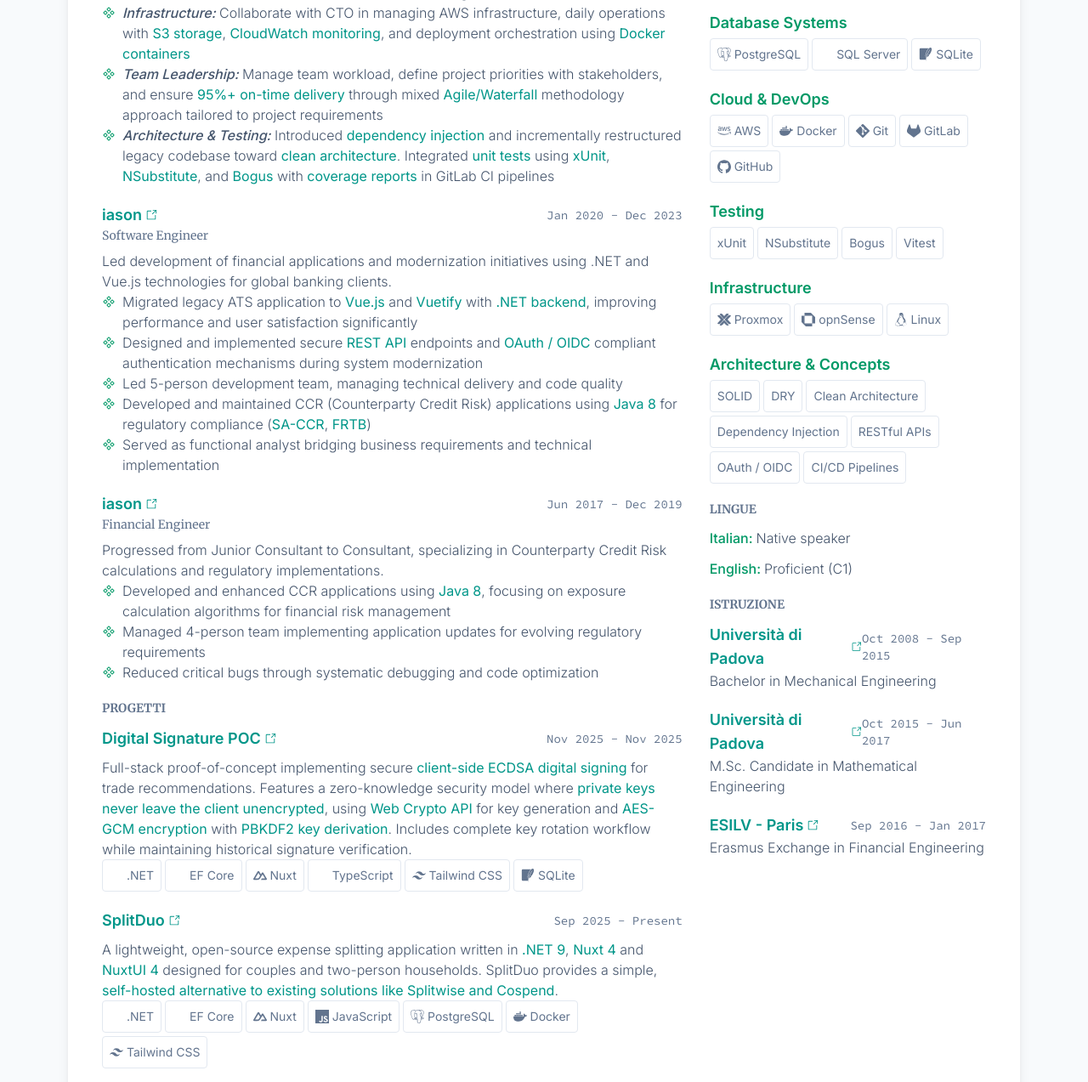
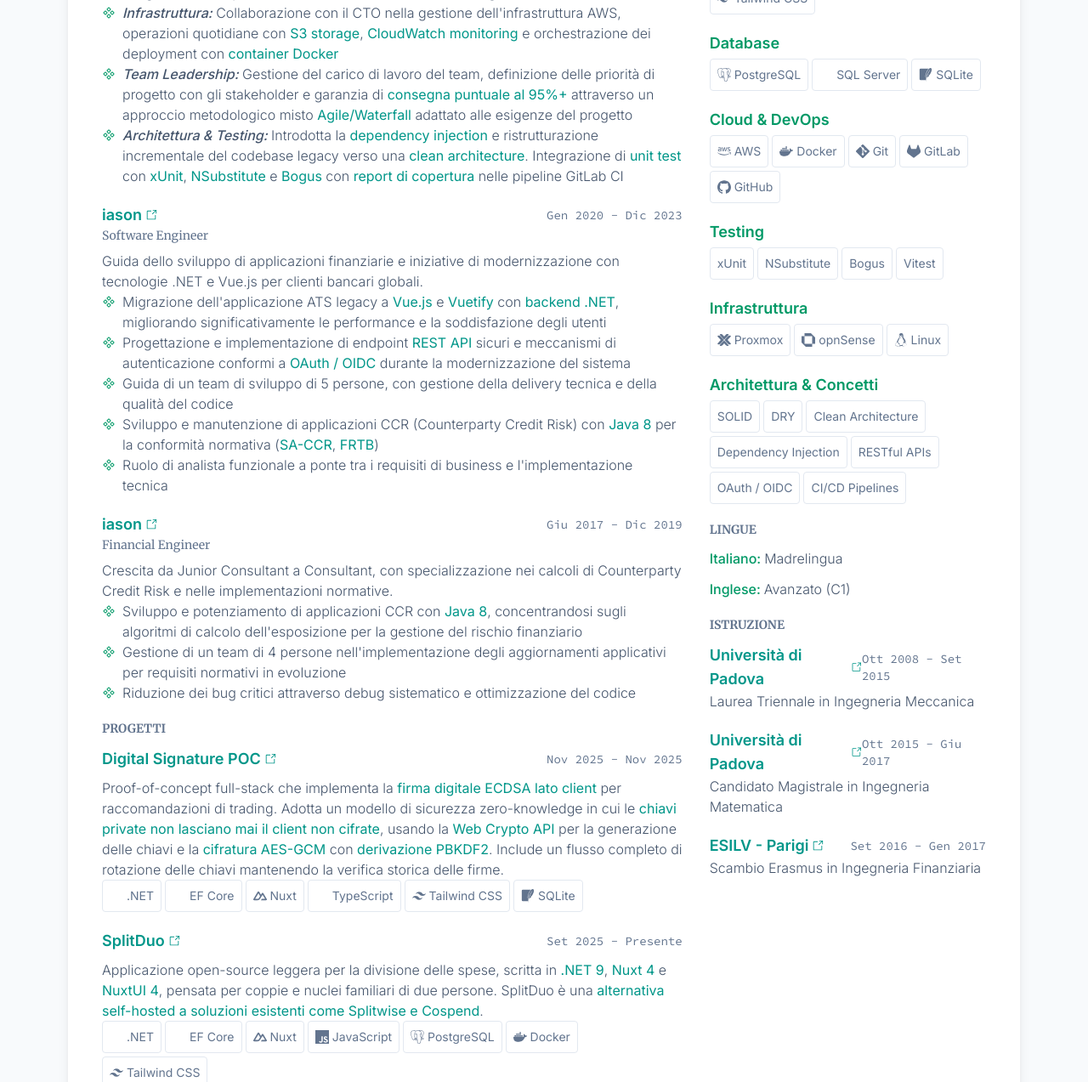
Before and after one commit to c4mbr0nn3/resume, an Astro site in the folder astro/resume/: page /it in a window 1280 px wide. Shown: the part 721-1994 px from the top of the page at 85% size. Built offline with nearby package versions, Linux system fonts and the light colour scheme; Astro itself is replaced by a stand-in of ours; some icons are missing.

Commit message:
chore: italian resume

```diff
--- a/astro/resume/astro.config.mjs
+++ b/astro/resume/astro.config.mjs
@@ -1,6 +1,6 @@
+import tailwindcss from '@tailwindcss/vite'
+import icon from 'astro-icon'
 import { defineConfig } from 'astro/config'
-import icon from 'astro-icon'
-import tailwindcss from '@tailwindcss/vite'
 
 export default defineConfig({
   i18n: {
--- a/astro/resume/src/assets/resume.en.json
+++ b/astro/resume/src/assets/resume.en.json
@@ -1,7 +1,7 @@
 {
   "basics": {
     "name": "Francesco Zorzi",
-    "label": "Software Engineer | .NET & Modern Web Technologies",
+    "label": "Software Engineer & Team Lead | .NET · Vue.js · Cloud",
     "image": "",
     "email": "francesco.zorzi.1@gmail.com",
     "url": "https://francescozorzi.me/",
--- a/astro/resume/src/assets/resume.it.json
+++ b/astro/resume/src/assets/resume.it.json
@@ -1,11 +1,11 @@
 {
   "basics": {
     "name": "Francesco Zorzi",
-    "label": "Software Engineer | .NET & Modern Web Technologies",
+    "label": "Software Engineer & Team Lead | .NET · Vue.js · Cloud",
     "image": "",
     "email": "francesco.zorzi.1@gmail.com",
     "url": "https://francescozorzi.me/",
-    "summary": "**Software Engineer** with *5+ years of experience* in **.NET development** and **modern web technologies**. Proven track record leading development teams and delivering scalable software solutions in *financial services* and *emerging tech companies*. Expertise in **C#**, **.NET 8**, **Entity Framework Core**, and **full-stack development** with strong focus on code quality and agile methodologies.",
+    "summary": "**Software Engineer** con *oltre 5 anni di esperienza* nello sviluppo **.NET** e nelle **tecnologie web moderne**. Comprovata esperienza nella guida di team di sviluppo e nella consegna di soluzioni software scalabili nei settori dei *servizi finanziari* e delle *aziende tecnologiche emergenti*. Competenze in **C#**, **.NET 8**, **Entity Framework Core** e nello **sviluppo full-stack**, con forte attenzione alla qualità del codice e alle metodologie agili.",
     "location": {
       "address": "",
       "postalCode": "",
@@ -36,44 +36,44 @@
       "name": "Technesthai",
       "position": "Software Engineer • Team Lead",
       "url": "https://www.technesthai.com/",
-      "startDate": "Jan 2024",
-      "endDate": "Present",
-      "summary": "Lead a team of developers in full-stack development using modern .NET technologies and cloud infrastructure. Collaborate closely with CTO to deliver scalable software solutions and establish development best practices.",
+      "startDate": "Gen 2024",
+      "endDate": "Presente",
+      "summary": "Guida un team di sviluppatori nello sviluppo full-stack con tecnologie .NET moderne e infrastruttura cloud. Collaborazione stretta con il CTO per la consegna di soluzioni software scalabili e la definizione delle best practice di sviluppo.",
       "highlights": [
-        "*Backend:* Actively develop and maintain applications using **.NET 8**, **C#** and **Entity Framework Core** with both **PostgreSQL** and **SQL Server** databases for various client projects",
-        "*Frontend:* Build responsive user interfaces using **Vue.js 3**, **Vuetify 3**, and modern **JavaScript** with component-based architecture",
-        "*Security:* Implemented secure authentication flows using **OAuth / OIDC**, integrating frontend token retrieval with backend validation strategies",
-        "*Infrastructure:* Collaborate with CTO in managing AWS infrastructure, daily operations with **S3 storage**, **CloudWatch monitoring**, and deployment orchestration using **Docker containers**",
-        "*Team Leadership:* Manage team workload, define project priorities with stakeholders, and ensure **95%+ on-time delivery** through mixed **Agile/Waterfall** methodology approach tailored to project requirements",
-        "*Architecture & Testing:* Introduced **dependency injection** and incrementally restructured legacy codebase toward **clean architecture**. Integrated **unit tests** using **xUnit**, **NSubstitute**, and **Bogus** with **coverage reports** in GitLab CI pipelines"
+        "*Backend:* Sviluppo e manutenzione attiva di applicazioni con **.NET 8**, **C#** ed **Entity Framework Core** su database **PostgreSQL** e **SQL Server** per vari progetti clienti",
+        "*Frontend:* Realizzazione di interfacce utente responsive con **Vue.js 3**, **Vuetify 3** e **JavaScript** moderno con architettura a componenti",
+        "*Sicurezza:* Implementazione di flussi di autenticazione sicuri tramite **OAuth / OIDC**, integrando il recupero dei token lato frontend con le strategie di validazione backend",
+        "*Infrastruttura:* Collaborazione con il CTO nella gestione dell'infrastruttura AWS, operazioni quotidiane con **S3 storage**, **CloudWatch monitoring** e orchestrazione dei deployment con **container Docker**",
+        "*Team Leadership:* Gestione del carico di lavoro del team, definizione delle priorità di progetto con gli stakeholder e garanzia di **consegna puntuale al 95%+** attraverso un approccio metodologico misto **Agile/Waterfall** adattato alle esigenze del progetto",
+        "*Architettura & Testing:* Introdotta la **dependency injection** e ristrutturazione incrementale del codebase legacy verso una **clean architecture**. Integrazione di **unit test** con **xUnit**, **NSubstitute** e **Bogus** con **report di copertura** nelle pipeline GitLab CI"
       ]
     },
     {
       "name": "iason",
       "position": "Software Engineer",
       "url": "https://www.iasonltd.com/",
-      "startDate": "Jan 2020",
-      "endDate": "Dec 2023",
-      "summary": "Led development of financial applications and modernization initiatives using .NET and Vue.js technologies for global banking clients.",
+      "startDate": "Gen 2020",
+      "endDate": "Dic 2023",
+      "summary": "Guida dello sviluppo di applicazioni finanziarie e iniziative di modernizzazione con tecnologie .NET e Vue.js per clienti bancari globali.",
       "highlights": [
-        "Migrated legacy ATS application to **Vue.js** and **Vuetify** with **.NET backend**, improving performance and user satisfaction significantly",
-        "Designed and implemented secure **REST API** endpoints and **OAuth / OIDC** compliant authentication mechanisms during system modernization",
-        "Led 5-person development team, managing technical delivery and code quality",
-        "Developed and maintained CCR (Counterparty Credit Risk) applications using **Java 8** for regulatory compliance (**SA-CCR**, **FRTB**)",
-        "Served as functional analyst bridging business requirements and technical implementation"
+        "Migrazione dell'applicazione ATS legacy a **Vue.js** e **Vuetify** con **backend .NET**, migliorando significativamente le performance e la soddisfazione degli utenti",
+        "Progettazione e implementazione di endpoint **REST API** sicuri e meccanismi di autenticazione conformi a **OAuth / OIDC** durante la modernizzazione del sistema",
+        "Guida di un team di sviluppo di 5 persone, con gestione della delivery tecnica e della qualità del codice",
+        "Sviluppo e manutenzione di applicazioni CCR (Counterparty Credit Risk) con **Java 8** per la conformità normativa (**SA-CCR**, **FRTB**)",
+        "Ruolo di analista funzionale a ponte tra i requisiti di business e l'implementazione tecnica"
       ]
     },
     {
       "name": "iason",
       "position": "Financial Engineer",
       "url": "https://www.iasonltd.com/",
-      "startDate": "Jun 2017",
-      "endDate": "Dec 2019",
-      "summary": "Progressed from Junior Consultant to Consultant, specializing in Counterparty Credit Risk calculations and regulatory implementations.",
+      "startDate": "Giu 2017",
+      "endDate": "Dic 2019",
+      "summary": "Crescita da Junior Consultant a Consultant, con specializzazione nei calcoli di Counterparty Credit Risk e nelle implementazioni normative.",
       "highlights": [
-        "Developed and enhanced CCR applications using **Java 8**, focusing on exposure calculation algorithms for financial risk management",
-        "Managed 4-person team implementing application updates for evolving regulatory requirements",
-        "Reduced critical bugs through systematic debugging and code optimization"
+        "Sviluppo e potenziamento di applicazioni CCR con **Java 8**, concentrandosi sugli algoritmi di calcolo dell'esposizione per la gestione del rischio finanziario",
+        "Gestione di un team di 4 persone nell'implementazione degli aggiornamenti applicativi per requisiti normativi in evoluzione",
+        "Riduzione dei bug critici attraverso debug sistematico e ottimizzazione del codice"
       ]
     }
   ],
@@ -81,43 +81,43 @@
     {
       "institution": "Università di Padova",
       "url": "https://www.unipd.it/",
-      "area": "Mechanical Engineering",
-      "studyType": "Bachelor",
-      "startDate": "Oct 2008",
-      "endDate": "Sep 2015",
+      "area": "Ingegneria Meccanica",
+      "studyType": "Laurea Triennale",
+      "startDate": "Ott 2008",
+      "endDate": "Set 2015",
       "score": "",
       "courses": [
-        "Strong analytical and problem-solving foundation with mathematics and engineering principles"
+        "Solida base analitica e di problem-solving con matematica e principi ingegneristici"
       ]
     },
     {
       "institution": "Università di Padova",
       "url": "https://www.unipd.it/",
-      "area": "Mathematical Engineering",
-      "studyType": "M.Sc. Candidate",
-      "startDate": "Oct 2015",
-      "endDate": "Jun 2017",
+      "area": "Ingegneria Matematica",
+      "studyType": "Candidato Magistrale",
+      "startDate": "Ott 2015",
+      "endDate": "Giu 2017",
       "score": "",
       "courses": [
-        "Strong analytical and problem-solving foundation with mathematics and engineering principles"
+        "Solida base analitica e di problem-solving con matematica e principi ingegneristici"
       ]
     },
     {
-      "institution": "ESILV - Paris",
+      "institution": "ESILV - Parigi",
       "url": "https://www.esilv.fr/",
-      "area": "Financial Engineering",
-      "studyType": "Erasmus Exchange",
-      "startDate": "Sep 2016",
-      "endDate": "Jan 2017",
+      "area": "Ingegneria Finanziaria",
+      "studyType": "Scambio Erasmus",
+      "startDate": "Set 2016",
+      "endDate": "Gen 2017",
       "score": "",
       "courses": [
-        "International experience in financial technology and engineering"
+        "Esperienza internazionale in tecnologia e ingegneria finanziaria"
       ]
     }
   ],
   "skills": [
     {
-      "name": "Backend Development",
+      "name": "Sviluppo Backend",
       "level": "Advanced",
       "keywords": [
         "C#",
@@ -129,7 +129,7 @@
       ]
     },
     {
-      "name": "Frontend Development",
+      "name": "Sviluppo Frontend",
       "level": "Intermediate",
       "keywords": [
         "Vue.js",
@@ -142,7 +142,7 @@
       ]
     },
     {
-      "name": "Database Systems",
+      "name": "Database",
       "level": "Intermediate",
       "keywords": [
         "PostgreSQL",
@@ -172,7 +172,7 @@
       ]
     },
     {
-      "name": "Infrastructure",
+      "name": "Infrastruttura",
       "level": "Basic",
       "keywords": [
         "Proxmox",
@@ -181,7 +181,7 @@
       ]
     },
     {
-      "name": "Architecture & Concepts",
+      "name": "Architettura & Concetti",
       "level": "Advanced",
       "keywords": [
         "SOLID",
@@ -196,12 +196,12 @@
   ],
   "languages": [
     {
-      "language": "Italian",
-      "fluency": "Native speaker"
+      "language": "Italiano",
+      "fluency": "Madrelingua"
     },
     {
-      "language": "English",
-      "fluency": "Proficient (C1)"
+      "language": "Inglese",
+      "fluency": "Avanzato (C1)"
     }
   ],
   "projects": [
@@ -209,7 +209,7 @@
       "name": "Digital Signature POC",
       "startDate": "Nov 2025",
       "endDate": "Nov 2025",
-      "description": "Full-stack proof-of-concept implementing secure **client-side ECDSA digital signing** for trade recommendations. Features a zero-knowledge security model where **private keys never leave the client unencrypted**, using **Web Crypto API** for key generation and **AES-GCM encryption** with **PBKDF2 key derivation**. Includes complete key rotation workflow while maintaining historical signature verification.",
+      "description": "Proof-of-concept full-stack che implementa la **firma digitale ECDSA lato client** per raccomandazioni di trading. Adotta un modello di sicurezza zero-knowledge in cui le **chiavi private non lasciano mai il client non cifrate**, usando la **Web Crypto API** per la generazione delle chiavi e la **cifratura AES-GCM** con **derivazione PBKDF2**. Include un flusso completo di rotazione delle chiavi mantenendo la verifica storica delle firme.",
       "highlights": [
         ".NET",
         "EF Core",
@@ -222,9 +222,9 @@
     },
     {
       "name": "SplitDuo",
-      "startDate": "Sep 2025",
-      "endDate": "Present",
-      "description": "A lightweight, open-source expense splitting application written in **.NET 9**, **Nuxt 4** and **NuxtUI 4** designed for couples and two-person households. SplitDuo provides a simple, **self-hosted alternative to existing solutions like Splitwise and Cospend**.",
+      "startDate": "Set 2025",
+      "endDate": "Presente",
+      "description": "Applicazione open-source leggera per la divisione delle spese, scritta in **.NET 9**, **Nuxt 4** e **NuxtUI 4**, pensata per coppie e nuclei familiari di due persone. SplitDuo è una **alternativa self-hosted a soluzioni esistenti come Splitwise e Cospend**.",
       "highlights": [
         ".NET",
         "EF Core",
@@ -238,9 +238,9 @@
     },
     {
       "name": "Markdown to PDF Microservice",
-      "startDate": "Jul 2025",
-      "endDate": "Jul 2025",
-      "description": "Designed a scalable **microservice** that converts Markdown archives into branded PDFs. Built the **RESTful API** using **Python (FastAPI)** and **Uvicorn**, featuring stateless design for horizontal scaling. Implemented **AI-assisted development** workflows (using **Claude Code**) to accelerate the implementation of complex CSS paging logic and error handling. Containerized the full stack (**Vue 3** frontend + FastAPI backend) using **Docker Compose** and **Nginx** for production-ready deployment.",
+      "startDate": "Lug 2025",
+      "endDate": "Lug 2025",
+      "description": "Progettazione di un **microservizio** scalabile per la conversione di archivi Markdown in PDF brandizzati. **API RESTful** realizzata con **Python (FastAPI)** e **Uvicorn**, con design stateless per la scalabilità orizzontale. Implementati workflow di **sviluppo assistito da AI** (con **Claude Code**) per accelerare la logica CSS di paginazione e la gestione degli errori. Stack completo containerizzato (**Vue 3** frontend + backend FastAPI) con **Docker Compose** e **Nginx** per il deployment in produzione.",
       "highlights": [
         "Python",
         "FastAPI",
@@ -252,8 +252,8 @@
     {
       "name": "PodCats",
       "startDate": "Nov 2022",
-      "endDate": "Present",
-      "description": "Comprehensive podcast management platform, but with cats 🐱. Built with **Vue.js 3** and **Vuetify 3** frontend consuming a **RESTful API backend in GoLang**. Features include **multi-user authentication**, **RSS feed processing**, **automated cron jobs**, and **universal search capabilities**.",
+      "endDate": "Presente",
+      "description": "Piattaforma completa di gestione podcast, ma con i gatti 🐱. Frontend in **Vue.js 3** e **Vuetify 3** che consuma un **backend RESTful API in GoLang**. Funzionalità: **autenticazione multi-utente**, **elaborazione feed RSS**, **cron job automatizzati** e **ricerca universale**.",
       "highlights": [
         "Vue.js",
         "Vuetify",
@@ -265,10 +265,10 @@
       "url": "https://github.com/c4mbr0nn3/podcats"
     },
     {
-      "name": "Private Cloud Infrastructure",
+      "name": "Infrastruttura Cloud Privata",
       "startDate": "2020",
-      "endDate": "Present",
-      "description": "Self-managed infrastructure. Started with Raspberry Pi and **Pi-Hole**, expanded to managing a **Proxmox node** with dedicated **opnSense firewall VM**. Hands-on experience with **containerization**, **networking**, **security**, and **backup strategies**.",
+      "endDate": "Presente",
+      "description": "Infrastruttura self-managed. Partito da Raspberry Pi e **Pi-Hole**, evoluto nella gestione di un **nodo Proxmox** con **VM firewall opnSense** dedicata. Esperienza pratica con **containerizzazione**, **networking**, **sicurezza** e **strategie di backup**.",
       "highlights": [
         "Proxmox",
         "opnSense",
--- a/astro/resume/src/components/ExternalLink.astro
+++ b/astro/resume/src/components/ExternalLink.astro
@@ -4,7 +4,8 @@
 const { href, label } = Astro.props
 ---
 
-{href ? (
+{href
+? (
   <a
     href={href}
     class="inline-flex items-center gap-1 text-teal-600 hover:text-teal-700 transition-colors"
@@ -14,6 +15,7 @@
     <span>{label}</span>
     <Icon name="carbon:launch" class="w-3.5 h-3.5" />
   </a>
-) : (
+)
+: (
   <span class="text-teal-600">{label}</span>
 )}
--- a/astro/resume/src/components/TheResume.astro
+++ b/astro/resume/src/components/TheResume.astro
@@ -1,8 +1,8 @@
 ---
+import LanguageSwitcher from './LanguageSwitcher.astro'
+import Content from './resume/content/Index.astro'
 import Header from './resume/Header.astro'
 import Summary from './resume/Summary.astro'
-import Content from './resume/content/Index.astro'
-import LanguageSwitcher from './LanguageSwitcher.astro'
 
 const { basics, work, education, skills, projects, languages, t, currentLocale } = Astro.props
 ---
--- a/astro/resume/src/components/resume/Contacts.astro
+++ b/astro/resume/src/components/resume/Contacts.astro
@@ -1,6 +1,6 @@
 ---
+import { socialIcons } from '../../lib/icons.js'
 import Contact from '../badge/Contact.astro'
-import { socialIcons } from '../../lib/icons.js'
 
 const { basics } = Astro.props
 const { email, url, profiles } = basics
--- a/astro/resume/src/components/resume/content/Education.astro
+++ b/astro/resume/src/components/resume/content/Education.astro
@@ -1,6 +1,6 @@
 ---
+import ExternalLink from '../../ExternalLink.astro'
 import Title from './Title.astro'
-import ExternalLink from '../../ExternalLink.astro'
 
 const { education, t } = Astro.props
 ---
--- a/astro/resume/src/components/resume/content/Index.astro
+++ b/astro/resume/src/components/resume/content/Index.astro
@@ -1,9 +1,9 @@
 ---
-import Work from './Work.astro'
+import Education from './Education.astro'
+import Languages from './Languages.astro'
 import Projects from './Projects.astro'
 import Skills from './Skills.astro'
-import Languages from './Languages.astro'
-import Education from './Education.astro'
+import Work from './Work.astro'
 
 const { work, education, skills, projects, languages, t } = Astro.props
 ---
--- a/astro/resume/src/components/resume/content/Projects.astro
+++ b/astro/resume/src/components/resume/content/Projects.astro
@@ -1,8 +1,8 @@
 ---
+import ExternalLink from '../../ExternalLink.astro'
+import SkillList from '../../list/Skill.astro'
+import Markdown from '../../Markdown.astro'
 import Title from './Title.astro'
-import ExternalLink from '../../ExternalLink.astro'
-import Markdown from '../../Markdown.astro'
-import SkillList from '../../list/Skill.astro'
 
 const { projects, t } = Astro.props
 ---
--- a/astro/resume/src/components/resume/content/Skills.astro
+++ b/astro/resume/src/components/resume/content/Skills.astro
@@ -1,6 +1,6 @@
 ---
+import SkillList from '../../list/Skill.astro'
 import Title from './Title.astro'
-import SkillList from '../../list/Skill.astro'
 
 const { skills, t } = Astro.props
 ---
--- a/astro/resume/src/components/resume/content/Work.astro
+++ b/astro/resume/src/components/resume/content/Work.astro
@@ -1,7 +1,7 @@
 ---
-import Title from './Title.astro'
 import ExternalLink from '../../ExternalLink.astro'
 import Markdown from '../../Markdown.astro'
+import Title from './Title.astro'
 import WorkHighlight from './WorkHighlight.astro'
 
 const { work, t } = Astro.props
--- a/astro/resume/src/pages/index.astro
+++ b/astro/resume/src/pages/index.astro
@@ -1,8 +1,8 @@
 ---
 import resumeData from '../assets/resume.en.json'
+import TheFooter from '../components/TheFooter.astro'
+import TheResume from '../components/TheResume.astro'
 import { useTranslations } from '../i18n/utils'
-import TheResume from '../components/TheResume.astro'
-import TheFooter from '../components/TheFooter.astro'
 import '../assets/css/main.css'
 
 const t = useTranslations('en')
--- a/astro/resume/src/pages/it/index.astro
+++ b/astro/resume/src/pages/it/index.astro
@@ -1,8 +1,8 @@
 ---
 import resumeData from '../../assets/resume.it.json'
+import TheFooter from '../../components/TheFooter.astro'
+import TheResume from '../../components/TheResume.astro'
 import { useTranslations } from '../../i18n/utils'
-import TheResume from '../../components/TheResume.astro'
-import TheFooter from '../../components/TheFooter.astro'
 import '../../assets/css/main.css'
 
 const t = useTranslations('it')
```
Also changed, not shown: astro/resume/package.json (line endings or trailing spaces).
